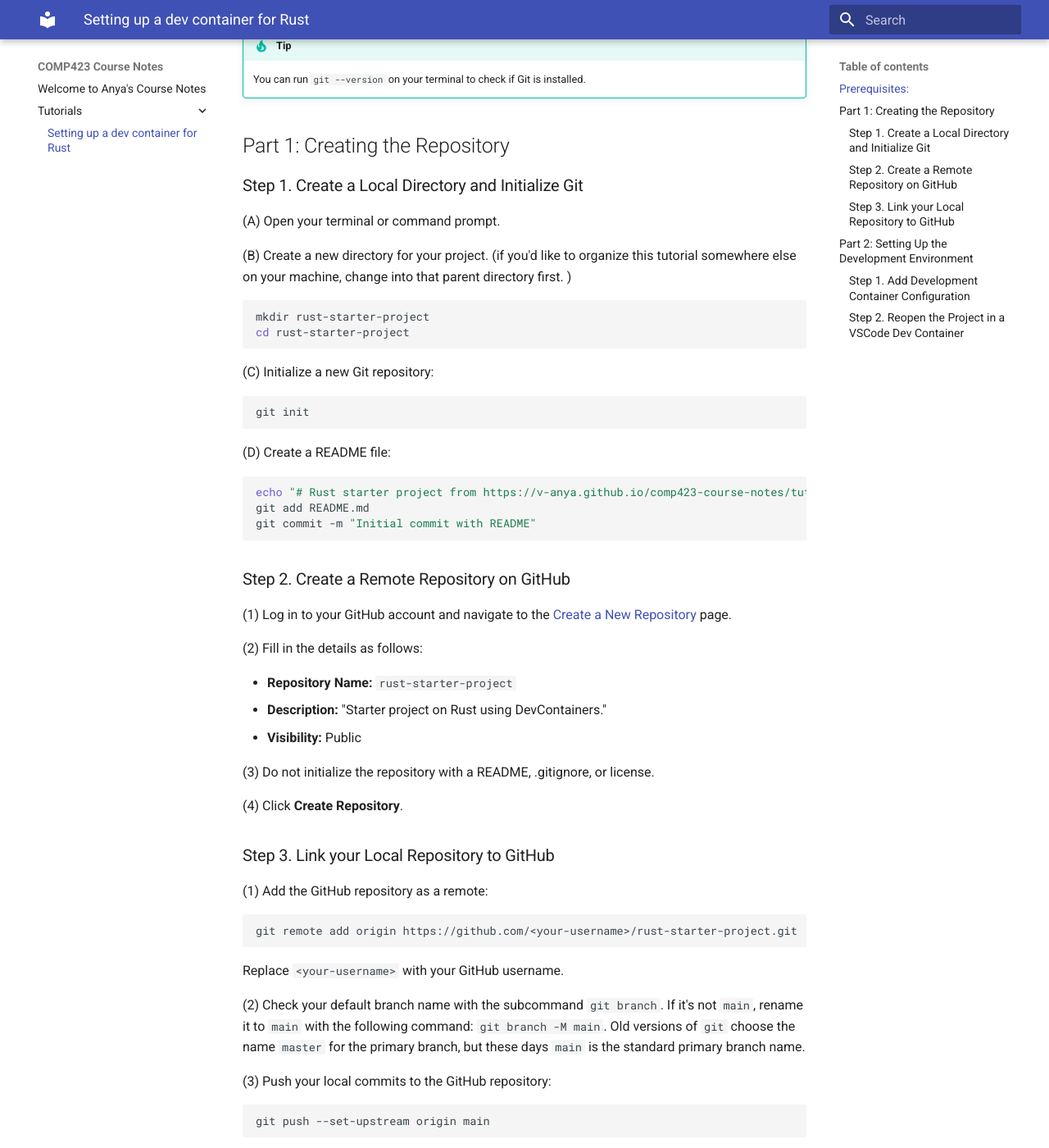
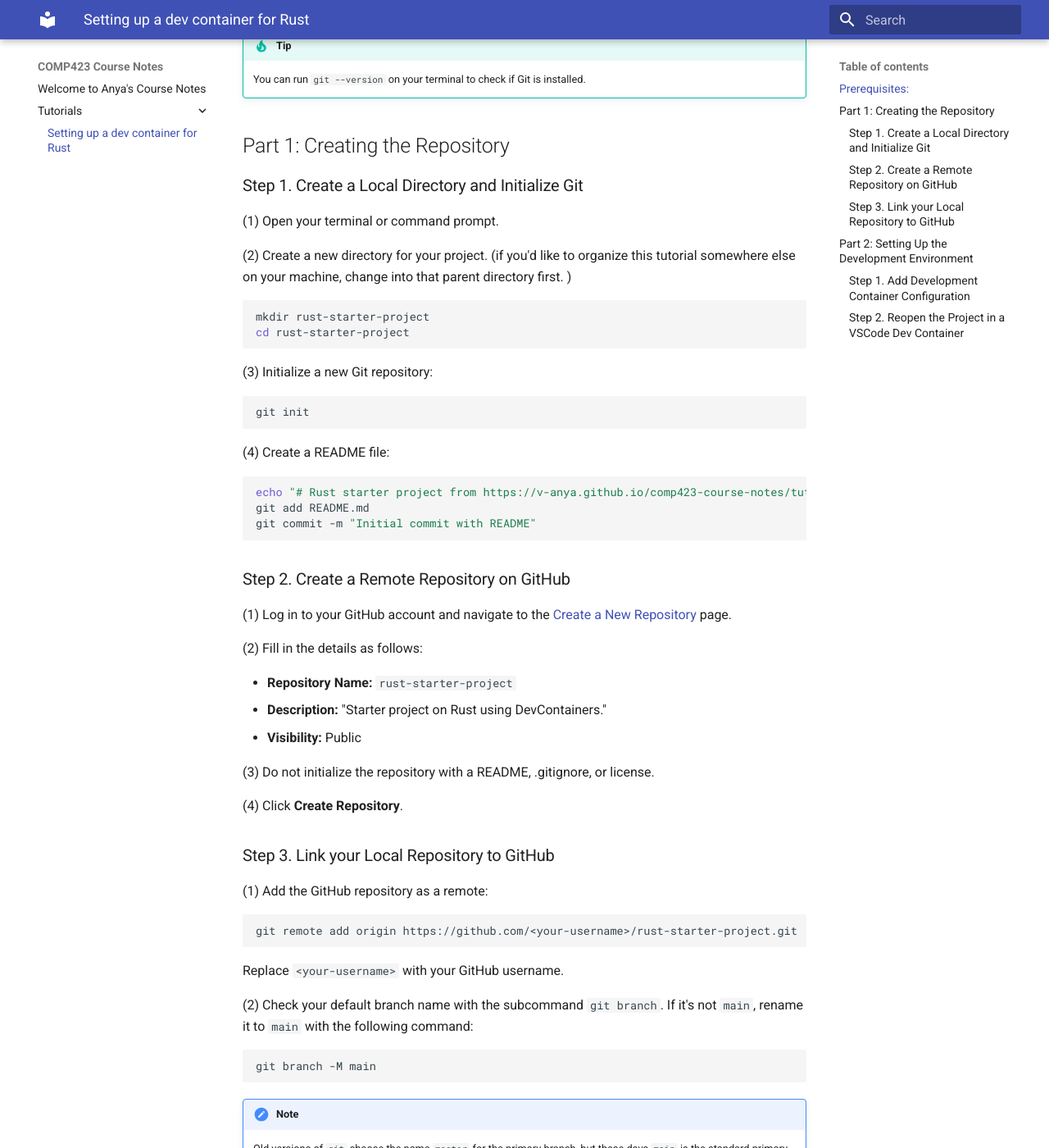
Before and after one commit to v-anya/comp423-course-notes, an MkDocs documentation site: the page built from docs/tutorials/rust-setup.md, in a window 1280 px wide and 1400 px high, scrolled down 481 px. Shown: the whole window at 82% size. Built offline with MkDocs 1.6.1 and Material for MkDocs 9.7.7, drawn with Linux system fonts in a browser that asks for light colours.

Commit message:
Edits for step 3.2

````diff
--- a/docs/tutorials/rust-setup.md
+++ b/docs/tutorials/rust-setup.md
@@ -14,18 +14,18 @@ _Adapted from the [423 MkDocs tutorial](https://comp423-25s.github.io/resources/
     You can run `git --version` on your terminal to check if Git is installed.
 ## Part 1: Creating the Repository
 ### Step 1. Create a Local Directory and Initialize Git
-(A) Open your terminal or command prompt.
+(1) Open your terminal or command prompt.
 
-(B) Create a new directory for your project. (if you'd like to organize this tutorial somewhere else on your machine, change into that parent directory first. )
+(2) Create a new directory for your project. (if you'd like to organize this tutorial somewhere else on your machine, change into that parent directory first. )
 ``` bash
 mkdir rust-starter-project
 cd rust-starter-project
 ```
-(C) Initialize a new Git repository:
+(3) Initialize a new Git repository:
 ``` bash
 git init
 ```
-(D) Create a README file:
+(4) Create a README file:
 ``` bash
 echo "# Rust starter project from https://v-anya.github.io/comp423-course-notes/tutorials/rust-setup/" > README.md
 git add README.md
@@ -55,7 +55,12 @@ git commit -m "Initial commit with README"
 
    Replace `<your-username>` with your GitHub username.
 
-(2) Check your default branch name with the subcommand `git branch`. If it's not `main`, rename it to `main` with the following command: `git branch -M main`. Old versions of `git` choose the name `master` for the primary branch, but these days `main` is the standard primary branch name.
+(2) Check your default branch name with the subcommand `git branch`. If it's not `main`, rename it to `main` with the following command:
+```
+git branch -M main
+```
+!!! Note
+    Old versions of `git` choose the name `master` for the primary branch, but these days `main` is the standard primary branch name.
 
 (3) Push your local commits to the GitHub repository:
 
````
